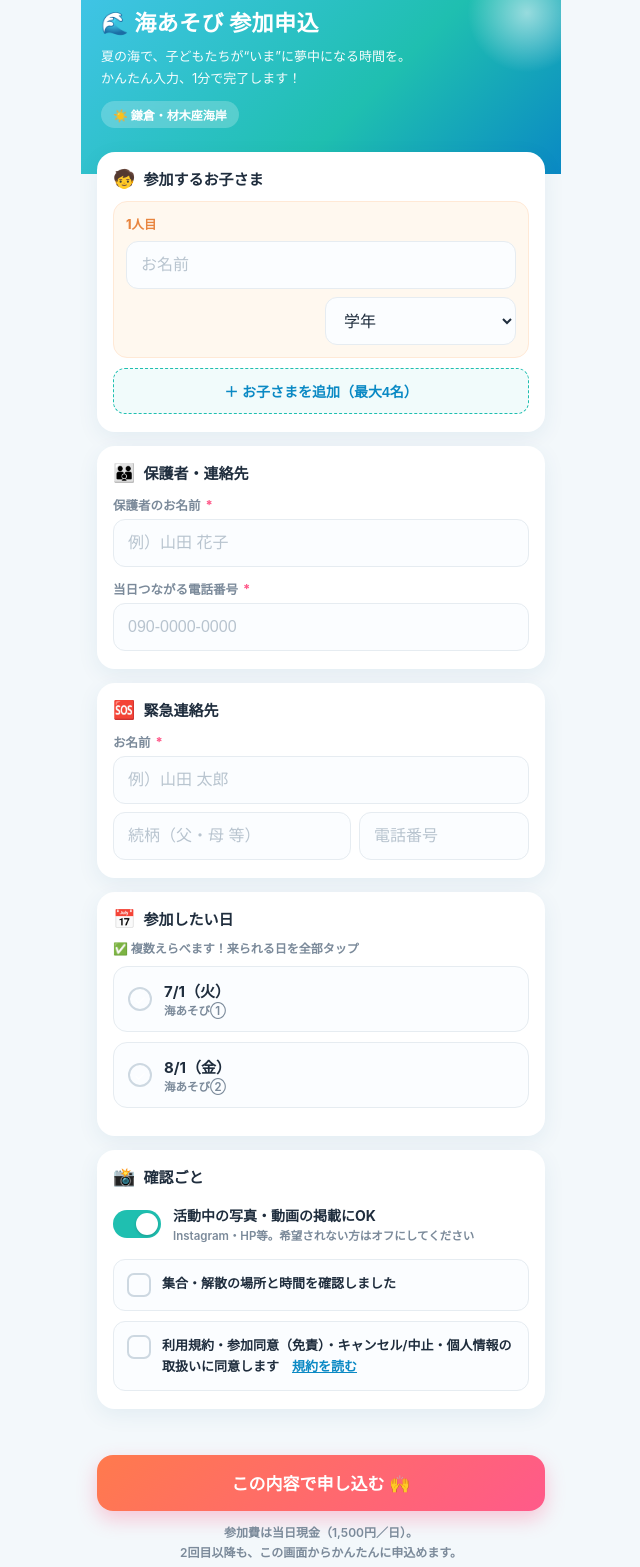
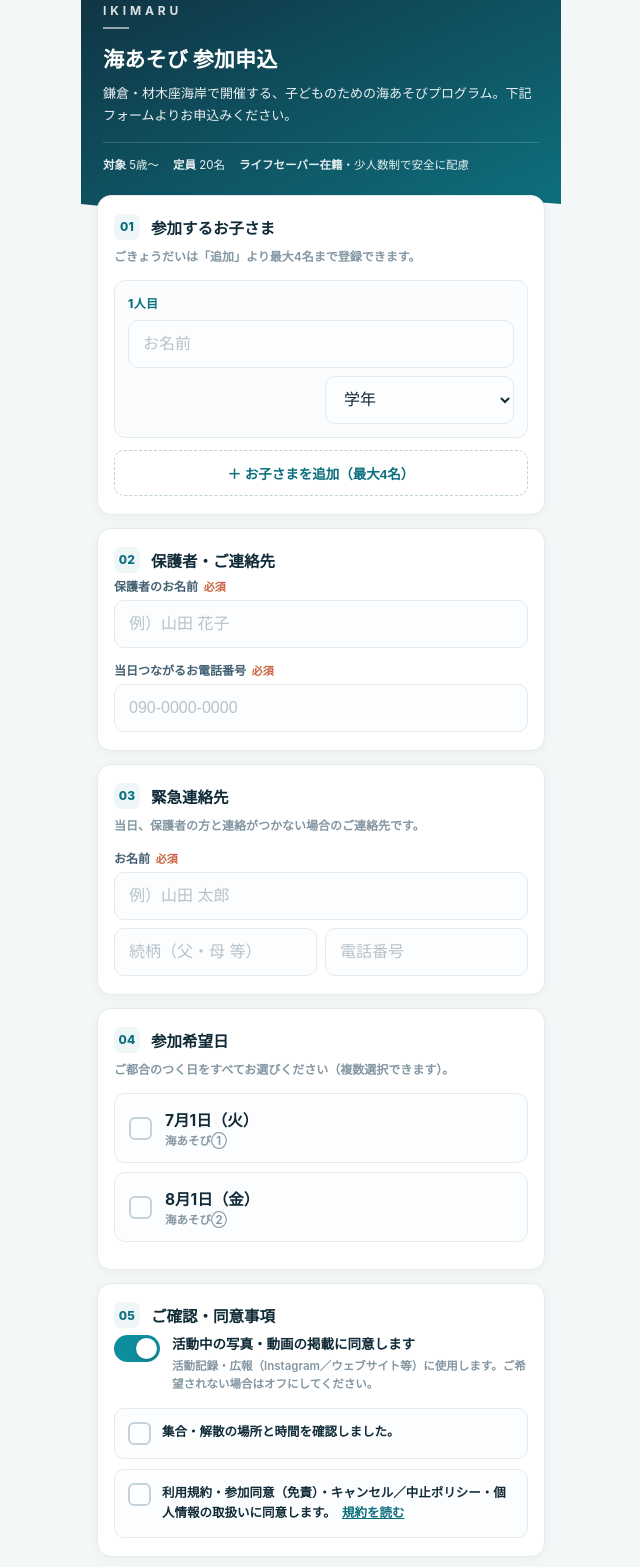
Before and after one commit to takeru-lab25/ikimaru-form, a plain HTML site: page index.html in a window 1280 px wide. Shown: the part 21-1588 px from the top of the page, without its empty margins (319-959 px from the left). Drawn offline with Linux system fonts and the light colour scheme.

Commit message:
フォーム刷新：絵文字を排し信頼感重視のデザインへ（番号付きセクション・落ち着いた配色・安全/対象/定員の明示）。「2回目以降も」の一文を削除
Co-Authored-By: Claude Opus 4.8 <noreply@anthropic.com>

```diff
--- a/index.html
+++ b/index.html
@@ -3,117 +3,124 @@
 <head>
 <meta charset="utf-8">
 <meta name="viewport" content="width=device-width, initial-scale=1, maximum-scale=1">
-<title>いきまる 海あそび 参加申込</title>
+<title>いきまる｜海あそび 参加申込</title>
 <style>
 :root{
-  --sky:#41c4e8; --deep:#0a89c4; --teal:#1fbfb0; --ink:#1f2d3d; --muted:#7b8a9a;
-  --line:#e6ecf1; --card:#ffffff; --sand:#fff8ef; --coral:#ff7a4d; --coral2:#ff5a8a;
-  --ok:#1fbfb0;
+  --ink:#102a37; --ink2:#436173; --muted:#8497a3;
+  --teal:#0e8d9c; --teal-d:#0b6f7e; --aqua:#eef6f7;
+  --line:#e3ebee; --bg:#f4f7f8; --card:#ffffff; --warn:#c9603f;
 }
 *{box-sizing:border-box;-webkit-tap-highlight-color:transparent;}
-body{margin:0;font-family:-apple-system,"Hiragino Kaku Gothic ProN","Yu Gothic",sans-serif;color:var(--ink);background:#f3f8fb;}
-.wrap{max-width:480px;margin:0 auto;background:#f3f8fb;min-height:100vh;}
+body{margin:0;font-family:-apple-system,"Hiragino Kaku Gothic ProN","Yu Gothic",sans-serif;color:var(--ink);background:var(--bg);-webkit-font-smoothing:antialiased;}
+.wrap{max-width:480px;margin:0 auto;min-height:100vh;}
 
-/* hero */
-.hero{position:relative;background:linear-gradient(135deg,var(--sky),var(--teal) 60%,var(--deep));color:#fff;padding:26px 20px 46px;overflow:hidden;}
-.hero .sun{position:absolute;top:-26px;right:-26px;width:120px;height:120px;background:radial-gradient(circle at 50% 50%,rgba(255,255,255,.55),rgba(255,255,255,0) 70%);border-radius:50%;}
-.hero h1{margin:0;font-size:22px;font-weight:800;letter-spacing:.02em;}
-.hero p{margin:8px 0 0;font-size:13px;opacity:.95;line-height:1.7;}
-.hero .badge{display:inline-block;margin-top:12px;background:rgba(255,255,255,.22);backdrop-filter:blur(4px);font-size:12px;font-weight:700;padding:5px 12px;border-radius:999px;}
-.wave{display:block;margin-top:-1px;}
+/* header */
+.hd{position:relative;background:linear-gradient(155deg,#103241,#0e6d7c 95%);color:#fff;padding:24px 22px 40px;}
+.brand{font-size:12px;letter-spacing:.32em;font-weight:700;opacity:.85;text-transform:uppercase;}
+.brand-rule{width:26px;height:2px;background:rgba(255,255,255,.55);margin:9px 0 14px;}
+.hd h1{margin:0;font-size:21px;font-weight:800;letter-spacing:.01em;}
+.hd .lead{margin:9px 0 0;font-size:13px;line-height:1.7;opacity:.92;}
+.trust{margin-top:16px;padding-top:13px;border-top:1px solid rgba(255,255,255,.18);font-size:11.5px;line-height:1.6;opacity:.9;display:flex;flex-wrap:wrap;gap:4px 14px;}
+.trust b{font-weight:700;opacity:1;}
+.wv{display:block;width:100%;height:22px;margin-top:-22px;position:relative;z-index:1;}
 
 /* body */
-main{padding:0 16px 28px;margin-top:-22px;position:relative;z-index:2;}
-.card{background:var(--card);border-radius:18px;padding:16px 16px 18px;margin-bottom:14px;box-shadow:0 6px 22px rgba(20,90,130,.07);}
-.card h2{display:flex;align-items:center;gap:8px;font-size:15px;margin:0 0 12px;font-weight:800;}
-.card h2 .em{font-size:18px;}
-label.f{display:block;font-size:12.5px;color:var(--muted);margin:12px 0 5px;font-weight:700;}
-label.f:first-of-type{margin-top:0;}
-.req{color:var(--coral2);font-weight:800;margin-left:2px;}
-input,select{width:100%;height:48px;padding:0 14px;font-size:16px;border:1.5px solid var(--line);border-radius:12px;background:#fbfdff;color:var(--ink);transition:border-color .15s,box-shadow .15s;}
-input:focus,select:focus{outline:none;border-color:var(--teal);box-shadow:0 0 0 3px rgba(31,191,176,.15);background:#fff;}
-input::placeholder{color:#b8c4cf;}
+main{padding:0 16px 24px;margin-top:-20px;position:relative;z-index:2;}
+.card{background:var(--card);border:1px solid var(--line);border-radius:14px;padding:18px 16px;margin-bottom:13px;box-shadow:0 2px 10px rgba(16,42,55,.04);}
+.sec-h{display:flex;align-items:center;gap:11px;margin:0 0 4px;}
+.sec-h .n{width:26px;height:26px;flex:0 0 auto;border-radius:7px;background:var(--aqua);color:var(--teal-d);font-size:12px;font-weight:800;display:flex;align-items:center;justify-content:center;letter-spacing:.02em;}
+.sec-h h2{margin:0;font-size:15.5px;font-weight:800;}
+.sec-d{font-size:12px;color:var(--muted);margin:7px 0 14px;line-height:1.6;font-weight:600;}
+label.f{display:block;font-size:12px;color:var(--ink2);margin:13px 0 6px;font-weight:700;}
+label.f:first-of-type{margin-top:2px;}
+.req{color:var(--warn);font-weight:800;margin-left:3px;font-size:11px;}
+input,select{width:100%;height:48px;padding:0 14px;font-size:16px;border:1.5px solid var(--line);border-radius:10px;background:#fcfdfe;color:var(--ink);transition:border-color .15s,box-shadow .15s;}
+input:focus,select:focus{outline:none;border-color:var(--teal);box-shadow:0 0 0 3px rgba(14,141,156,.13);background:#fff;}
+input::placeholder{color:#b6c2cb;}
 
-/* children rows */
-.childrow{background:var(--sand);border-radius:14px;padding:12px;margin-bottom:10px;position:relative;border:1px solid #ffe9d6;}
-.childrow .head{display:flex;align-items:center;justify-content:space-between;margin-bottom:8px;}
-.childrow .head span{font-size:12.5px;font-weight:800;color:#e8853f;}
-.childrow .rm{border:none;background:#ffd9c4;color:#d2641f;font-size:12px;font-weight:700;border-radius:999px;padding:4px 10px;}
-.grid2{display:grid;grid-template-columns:1.4fr 1fr;gap:8px;}
-.addchild{width:100%;height:46px;border:1.6px dashed var(--teal);background:rgba(31,191,176,.06);color:var(--deep);font-size:14px;font-weight:800;border-radius:12px;}
+/* children */
+.childrow{border:1px solid var(--line);border-radius:11px;padding:13px;margin-bottom:10px;background:#fbfcfd;}
+.childrow .head{display:flex;align-items:center;justify-content:space-between;margin-bottom:9px;}
+.childrow .idx{font-size:12px;font-weight:800;color:var(--teal-d);letter-spacing:.03em;}
+.childrow .rm{border:1px solid var(--line);background:#fff;color:var(--ink2);font-size:11.5px;font-weight:700;border-radius:7px;padding:5px 11px;}
+.grid2{display:grid;grid-template-columns:1fr 1fr;gap:8px;}
+.addchild{width:100%;height:46px;border:1.5px dashed #bcd2d6;background:#fff;color:var(--teal-d);font-size:13.5px;font-weight:800;border-radius:10px;margin-top:2px;}
 .addchild:disabled{opacity:.4;border-style:solid;}
 
 /* date cards */
-.dnote{font-size:12px;color:var(--muted);margin:-2px 0 10px;font-weight:700;}
-.datecard{display:flex;align-items:center;gap:12px;border:1.5px solid var(--line);border-radius:14px;padding:13px 14px;margin-bottom:10px;cursor:pointer;background:#fbfdff;transition:all .15s;}
-.datecard .tick{width:24px;height:24px;border-radius:50%;border:2px solid #cdd8e1;display:flex;align-items:center;justify-content:center;color:#fff;font-size:14px;flex:0 0 auto;transition:all .15s;}
-.datecard .txt{font-size:15px;font-weight:700;}
-.datecard .sub{font-size:11.5px;color:var(--muted);font-weight:600;margin-top:1px;}
-.datecard.sel{border-color:var(--teal);background:rgba(31,191,176,.08);box-shadow:0 0 0 2px rgba(31,191,176,.12);}
+.datecard{display:flex;align-items:center;gap:13px;border:1.5px solid var(--line);border-radius:11px;padding:14px;margin-bottom:9px;cursor:pointer;background:#fcfdfe;transition:all .14s;}
+.datecard .tick{width:23px;height:23px;border-radius:6px;border:2px solid #c5d2d9;display:flex;align-items:center;justify-content:center;color:#fff;font-size:13px;flex:0 0 auto;transition:all .14s;}
+.datecard .txt{font-size:15.5px;font-weight:700;}
+.datecard .sub{font-size:11.5px;color:var(--muted);font-weight:600;margin-top:2px;}
+.datecard.sel{border-color:var(--teal);background:var(--aqua);}
 .datecard.sel .tick{background:var(--teal);border-color:var(--teal);}
 
-/* toggles */
-.toggle{display:flex;align-items:center;gap:12px;padding:6px 0;}
-.toggle .sw{width:48px;height:28px;border-radius:999px;background:#d6dee5;position:relative;flex:0 0 auto;transition:background .2s;}
-.toggle .sw::after{content:"";position:absolute;top:3px;left:3px;width:22px;height:22px;border-radius:50%;background:#fff;box-shadow:0 1px 3px rgba(0,0,0,.2);transition:left .2s;}
+/* toggle + checks */
+.toggle{display:flex;align-items:flex-start;gap:12px;padding:2px 0;cursor:pointer;}
+.toggle .sw{width:46px;height:27px;border-radius:999px;background:#cfd9df;position:relative;flex:0 0 auto;margin-top:1px;transition:background .2s;}
+.toggle .sw::after{content:"";position:absolute;top:3px;left:3px;width:21px;height:21px;border-radius:50%;background:#fff;box-shadow:0 1px 3px rgba(0,0,0,.18);transition:left .2s;}
 .toggle.on .sw{background:var(--teal);}
-.toggle.on .sw::after{left:23px;}
-.toggle .lab{font-size:14px;font-weight:700;}
-.toggle .lab small{display:block;font-size:11.5px;color:var(--muted);font-weight:600;margin-top:2px;}
-.check{display:flex;align-items:flex-start;gap:11px;background:#fbfdff;border:1.5px solid var(--line);border-radius:12px;padding:13px;cursor:pointer;}
-.check .box{width:24px;height:24px;border-radius:7px;border:2px solid #cdd8e1;flex:0 0 auto;display:flex;align-items:center;justify-content:center;color:#fff;font-size:15px;transition:all .15s;}
-.check.on{border-color:var(--teal);background:rgba(31,191,176,.07);}
+.toggle.on .sw::after{left:22px;}
+.toggle .lab{font-size:13.5px;font-weight:700;line-height:1.55;}
+.toggle .lab small{display:block;font-size:11.5px;color:var(--muted);font-weight:600;margin-top:3px;}
+.check{display:flex;align-items:flex-start;gap:11px;border:1.5px solid var(--line);border-radius:10px;padding:13px;cursor:pointer;background:#fcfdfe;}
+.check .box{width:23px;height:23px;border-radius:6px;border:2px solid #c5d2d9;flex:0 0 auto;display:flex;align-items:center;justify-content:center;color:#fff;font-size:14px;transition:all .14s;}
+.check.on{border-color:var(--teal);}
 .check.on .box{background:var(--teal);border-color:var(--teal);}
-.check .t{font-size:13px;line-height:1.6;font-weight:600;}
-.check a{color:var(--deep);font-weight:800;}
+.check .t{font-size:12.5px;line-height:1.65;font-weight:600;}
+.check a{color:var(--teal-d);font-weight:800;text-decoration:underline;}
 
 /* submit */
-.foot{padding:4px 16px 30px;}
-.send{width:100%;height:56px;border:none;border-radius:16px;background:linear-gradient(135deg,var(--coral),var(--coral2));color:#fff;font-size:17px;font-weight:800;box-shadow:0 8px 20px rgba(255,90,138,.32);transition:transform .1s,opacity .2s;}
-.send:active{transform:scale(.985);}
+.foot{padding:6px 16px 34px;}
+.send{width:100%;height:54px;border:none;border-radius:12px;background:linear-gradient(135deg,var(--teal),var(--teal-d));color:#fff;font-size:16px;font-weight:800;letter-spacing:.02em;box-shadow:0 6px 16px rgba(14,141,156,.26);transition:transform .1s,opacity .2s;}
+.send:active{transform:scale(.99);}
 .send:disabled{opacity:.6;}
-.fine{text-align:center;font-size:12px;color:var(--muted);margin-top:12px;line-height:1.7;font-weight:600;}
+.fine{text-align:center;font-size:11.5px;color:var(--muted);margin-top:13px;line-height:1.7;font-weight:600;}
 
 /* done */
-.done{display:none;text-align:center;padding:70px 24px;}
-.done .big{font-size:60px;}
-.done h1{font-size:22px;margin:14px 0 8px;font-weight:800;}
-.done p{font-size:14px;color:var(--muted);line-height:1.8;}
+.done{display:none;text-align:center;padding:78px 28px;}
+.done .mk{width:72px;height:72px;border-radius:50%;background:var(--aqua);margin:0 auto 22px;display:flex;align-items:center;justify-content:center;}
+.done h1{font-size:20px;margin:0 0 10px;font-weight:800;}
+.done p{font-size:13.5px;color:var(--ink2);line-height:1.85;}
 </style>
 </head>
 <body>
 <div class="wrap">
 
 <div id="app">
-  <div class="hero">
-    <div class="sun"></div>
-    <h1>🌊 海あそび 参加申込</h1>
-    <p>夏の海で、子どもたちが“いま”に夢中になる時間を。<br>かんたん入力、1分で完了します！</p>
-    <span class="badge">☀️ 鎌倉・材木座海岸</span>
-  </div>
-  <svg class="wave" viewBox="0 0 480 24" preserveAspectRatio="none" xmlns="http://www.w3.org/2000/svg" style="width:100%;height:24px;margin-top:-24px"><path d="M0,12 C80,24 160,0 240,10 C320,20 400,4 480,12 L480,24 L0,24 Z" fill="#f3f8fb"/></svg>
+  <header class="hd">
+    <div class="brand">IKIMARU</div>
+    <div class="brand-rule"></div>
+    <h1>海あそび 参加申込</h1>
+    <p class="lead">鎌倉・材木座海岸で開催する、子どものための海あそびプログラム。下記フォームよりお申込みください。</p>
+    <div class="trust">
+      <span><b>対象</b> 5歳〜</span>
+      <span><b>定員</b> 20名</span>
+      <span><b>ライフセーバー在籍</b>・少人数制で安全に配慮</span>
+    </div>
+  </header>
+  <svg class="wv" viewBox="0 0 480 22" preserveAspectRatio="none" xmlns="http://www.w3.org/2000/svg"><path d="M0,11 C90,22 170,2 250,9 C330,16 410,4 480,11 L480,22 L0,22 Z" fill="#f4f7f8"/></svg>
 
   <main>
-    <!-- 子ども -->
     <div class="card">
-      <h2><span class="em">🧒</span>参加するお子さま</h2>
+      <div class="sec-h"><span class="n">01</span><h2>参加するお子さま</h2></div>
+      <p class="sec-d">ごきょうだいは「追加」より最大4名まで登録できます。</p>
       <div id="children"></div>
       <button type="button" class="addchild" id="addChild">＋ お子さまを追加（最大4名）</button>
     </div>
 
-    <!-- 保護者 -->
     <div class="card">
-      <h2><span class="em">👪</span>保護者・連絡先</h2>
-      <label class="f">保護者のお名前 <span class="req">*</span></label>
+      <div class="sec-h"><span class="n">02</span><h2>保護者・ご連絡先</h2></div>
+      <label class="f">保護者のお名前 <span class="req">必須</span></label>
       <input type="text" id="guardian" placeholder="例）山田 花子">
-      <label class="f">当日つながる電話番号 <span class="req">*</span></label>
+      <label class="f">当日つながるお電話番号 <span class="req">必須</span></label>
       <input type="tel" id="phone" placeholder="090-0000-0000">
     </div>
 
-    <!-- 緊急連絡先 -->
     <div class="card">
-      <h2><span class="em">🆘</span>緊急連絡先</h2>
-      <label class="f">お名前 <span class="req">*</span></label>
+      <div class="sec-h"><span class="n">03</span><h2>緊急連絡先</h2></div>
+      <p class="sec-d">当日、保護者の方と連絡がつかない場合のご連絡先です。</p>
+      <label class="f">お名前 <span class="req">必須</span></label>
       <input type="text" id="emgName" placeholder="例）山田 太郎">
       <div class="grid2" style="margin-top:8px">
         <input type="text" id="emgRel" placeholder="続柄（父・母 等）">
@@ -121,37 +128,37 @@ input::placeholder{color:#b8c4cf;}
       </div>
     </div>
 
-    <!-- 参加希望日 -->
     <div class="card">
-      <h2><span class="em">📅</span>参加したい日</h2>
-      <p class="dnote">✅ 複数えらべます！来られる日を全部タップ</p>
+      <div class="sec-h"><span class="n">04</span><h2>参加希望日</h2></div>
+      <p class="sec-d">ご都合のつく日をすべてお選びください（複数選択できます）。</p>
       <div id="dates"></div>
     </div>
 
-    <!-- 確認・同意 -->
     <div class="card">
-      <h2><span class="em">📸</span>確認ごと</h2>
+      <div class="sec-h"><span class="n">05</span><h2>ご確認・同意事項</h2></div>
       <div class="toggle on" id="photoTog">
         <div class="sw"></div>
-        <div class="lab">活動中の写真・動画の掲載にOK<small>Instagram・HP等。希望されない方はオフにしてください</small></div>
+        <div class="lab">活動中の写真・動画の掲載に同意します<small>活動記録・広報（Instagram／ウェブサイト等）に使用します。ご希望されない場合はオフにしてください。</small></div>
       </div>
+      <div style="height:12px"></div>
+      <label class="check" id="meetChk"><span class="box"></span><span class="t">集合・解散の場所と時間を確認しました。</span></label>
       <div style="height:10px"></div>
-      <label class="check" id="meetChk"><span class="box"></span><span class="t">集合・解散の場所と時間を確認しました</span></label>
-      <div style="height:10px"></div>
-      <label class="check" id="agreeChk"><span class="box"></span><span class="t">利用規約・参加同意（免責）・キャンセル/中止・個人情報の取扱いに同意します　<a href="./terms.html" target="_blank">規約を読む</a></span></label>
+      <label class="check" id="agreeChk"><span class="box"></span><span class="t">利用規約・参加同意（免責）・キャンセル／中止ポリシー・個人情報の取扱いに同意します。　<a href="./terms.html" target="_blank">規約を読む</a></span></label>
     </div>
   </main>
 
   <div class="foot">
-    <button class="send" id="send">この内容で申し込む 🙌</button>
-    <p class="fine">参加費は当日現金（1,500円／日）。<br>2回目以降も、この画面からかんたんに申込めます。</p>
+    <button class="send" id="send">申込内容を送信する</button>
+    <p class="fine">参加費は当日、現金にてお支払いください（1名 1日 1,500円）。<br>ご不明な点は公式LINEまでお問い合わせください。</p>
   </div>
 </div>
 
 <div class="done" id="done">
-  <div class="big">🌊🎉</div>
-  <h1>お申込みありがとう！</h1>
-  <p>受付しました。<br>LINEのトークに確認をお送りします。<br>当日が楽しみですね、海で会いましょう！☀️</p>
+  <div class="mk">
+    <svg width="32" height="32" viewBox="0 0 24 24" fill="none" xmlns="http://www.w3.org/2000/svg"><path d="M5 12.5l4.2 4.2L19 7" stroke="#0e8d9c" stroke-width="2.6" stroke-linecap="round" stroke-linejoin="round"/></svg>
+  </div>
+  <h1>お申込みを受け付けました</h1>
+  <p>ご登録のLINEに確認のご連絡をお送りします。<br>当日お会いできるのを楽しみにしております。</p>
 </div>
 
 </div>
@@ -161,22 +168,20 @@ input::placeholder{color:#b8c4cf;}
 var LIFF_ID = "2010388432-T1i0hg4p";
 var GAS_URL  = "https://script.google.com/macros/s/AKfycbxhdv3tqF0KVpxERk8PY9FipD08WWyGBY2tmZdq8CKdPuuXWKbxtXIZzAYH-wJy4x8lbA/exec";
 var EVENTS = [
-  { value:"7/1（火）海あそび①", label:"7/1（火）", sub:"海あそび①" },
-  { value:"8/1（金）海あそび②", label:"8/1（金）", sub:"海あそび②" }
+  { value:"7/1（火）海あそび①", label:"7月1日（火）", sub:"海あそび①" },
+  { value:"8/1（金）海あそび②", label:"8月1日（金）", sub:"海あそび②" }
 ];
 var GRADES = ["年中","年長","小1","小2","小3","小4","小5","小6","その他"];
 var MAX_CHILD = 4;
 var profile = { userId:"", displayName:"" };
 
-/* ---- children ---- */
 function gradeOpts(){ return '<option value="">学年</option>'+GRADES.map(function(g){return '<option>'+g+'</option>';}).join(''); }
 function childCount(){ return document.querySelectorAll("#children .childrow").length; }
 function refreshChildUI(){
   var n = childCount();
   document.querySelectorAll("#children .childrow").forEach(function(r,i){
     r.querySelector(".idx").textContent = (i+1)+"人目";
-    var rm = r.querySelector(".rm");
-    rm.style.display = (n>1) ? "" : "none";
+    r.querySelector(".rm").style.display = (n>1) ? "" : "none";
   });
   document.getElementById("addChild").disabled = (n>=MAX_CHILD);
 }
@@ -187,27 +192,23 @@ function addChild(){
   div.innerHTML =
     '<div class="head"><span class="idx"></span><button type="button" class="rm">削除</button></div>'+
     '<input type="text" class="cname" placeholder="お名前">'+
-    '<div class="grid2" style="margin-top:8px"><div></div>'+
-    '<select class="cgrade">'+gradeOpts()+'</select></div>';
-  div.querySelector(".grid2").style.gridTemplateColumns = "1fr 1fr";
+    '<div class="grid2" style="margin-top:8px"><div></div><select class="cgrade">'+gradeOpts()+'</select></div>';
   div.querySelector(".rm").addEventListener("click",function(){ div.remove(); refreshChildUI(); });
   document.getElementById("children").appendChild(div);
   refreshChildUI();
 }
 
-/* ---- dates ---- */
 function renderDates(){
   var b = document.getElementById("dates");
   EVENTS.forEach(function(ev){
     var d = document.createElement("div");
     d.className = "datecard"; d.dataset.value = ev.value;
-    d.innerHTML = '<div class="tick">✓</div><div><div class="txt">'+ev.label+'</div><div class="sub">'+ev.sub+'</div></div>';
+    d.innerHTML = '<div class="tick">&#10003;</div><div><div class="txt">'+ev.label+'</div><div class="sub">'+ev.sub+'</div></div>';
     d.addEventListener("click",function(){ d.classList.toggle("sel"); });
     b.appendChild(d);
   });
 }
 
-/* ---- toggles ---- */
 function bindToggle(id){ var e=document.getElementById(id); e.addEventListener("click",function(){ e.classList.toggle("on"); }); }
 
 function init(){
@@ -226,7 +227,6 @@ function init(){
 
 function submit(){
   var kids = [];
-  var bad = false;
   document.querySelectorAll("#children .childrow").forEach(function(r){
     var nm = r.querySelector(".cname").value.trim();
     var gr = r.querySelector(".cgrade").value;
@@ -239,9 +239,9 @@ function submit(){
   var dates = [].slice.call(document.querySelectorAll(".datecard.sel")).map(function(d){return d.dataset.value;});
 
   if(kids.length===0){ alert("お子さまのお名前を1名以上ご入力ください"); return; }
-  if(!gu||!ph){ alert("保護者のお名前・電話番号をご入力ください"); return; }
+  if(!gu||!ph){ alert("保護者のお名前・お電話番号をご入力ください"); return; }
   if(!en||!ep){ alert("緊急連絡先（お名前・電話番号）をご入力ください"); return; }
-  if(dates.length===0){ alert("参加したい日を1つ以上えらんでください"); return; }
+  if(dates.length===0){ alert("参加希望日を1つ以上お選びください"); return; }
   if(!document.getElementById("meetChk").classList.contains("on")){ alert("集合・解散の確認にチェックをお願いします"); return; }
   if(!document.getElementById("agreeChk").classList.contains("on")){ alert("規約への同意をお願いします"); return; }
 
@@ -261,7 +261,7 @@ function submit(){
     document.getElementById("done").style.display="block";
     window.scrollTo(0,0);
     setTimeout(function(){ try{ if(liff&&liff.isInClient()) liff.closeWindow(); }catch(e){} },2800);
-  }).catch(function(){ b.disabled=false; b.textContent="この内容で申し込む 🙌"; alert("送信に失敗しました。もう一度お試しください。"); });
+  }).catch(function(){ b.disabled=false; b.textContent="申込内容を送信する"; alert("送信に失敗しました。もう一度お試しください。"); });
 }
 
 init();
```
